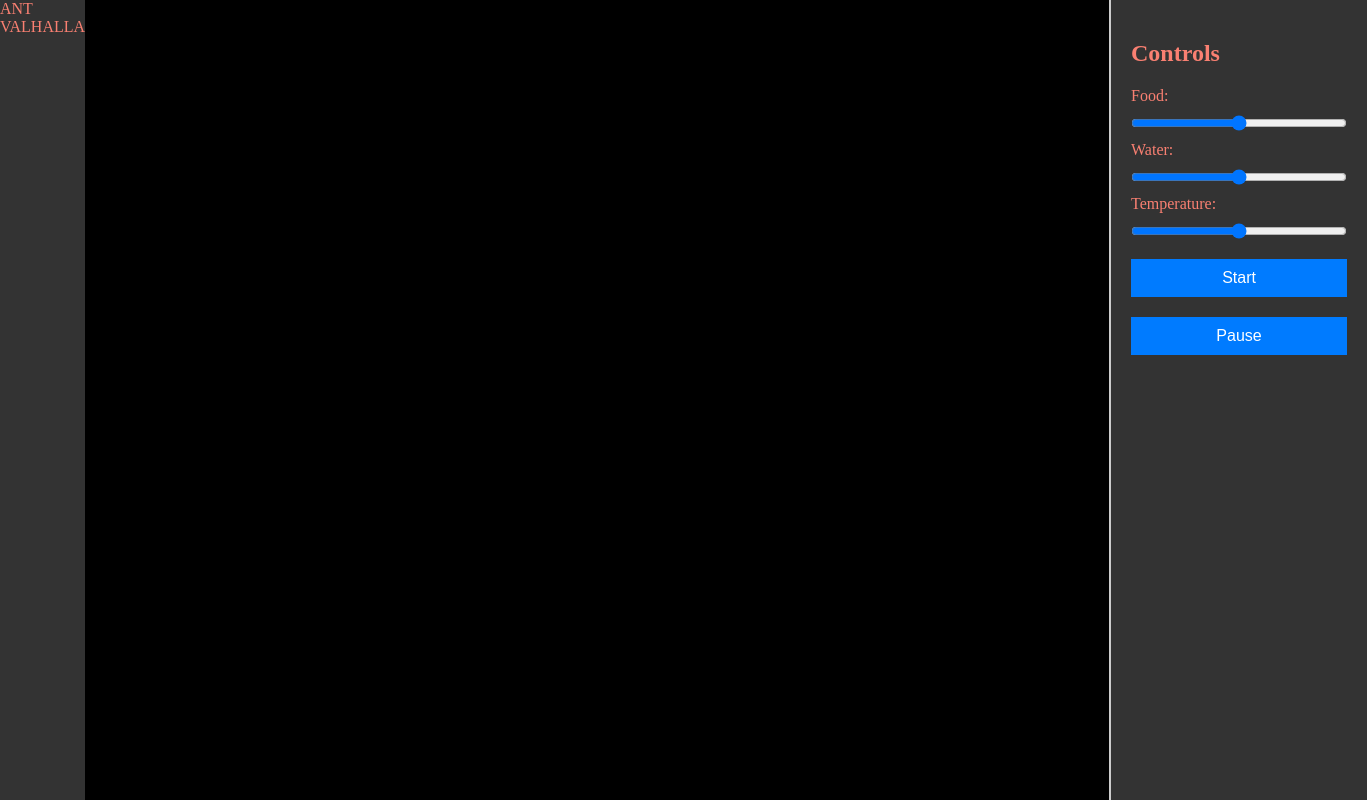
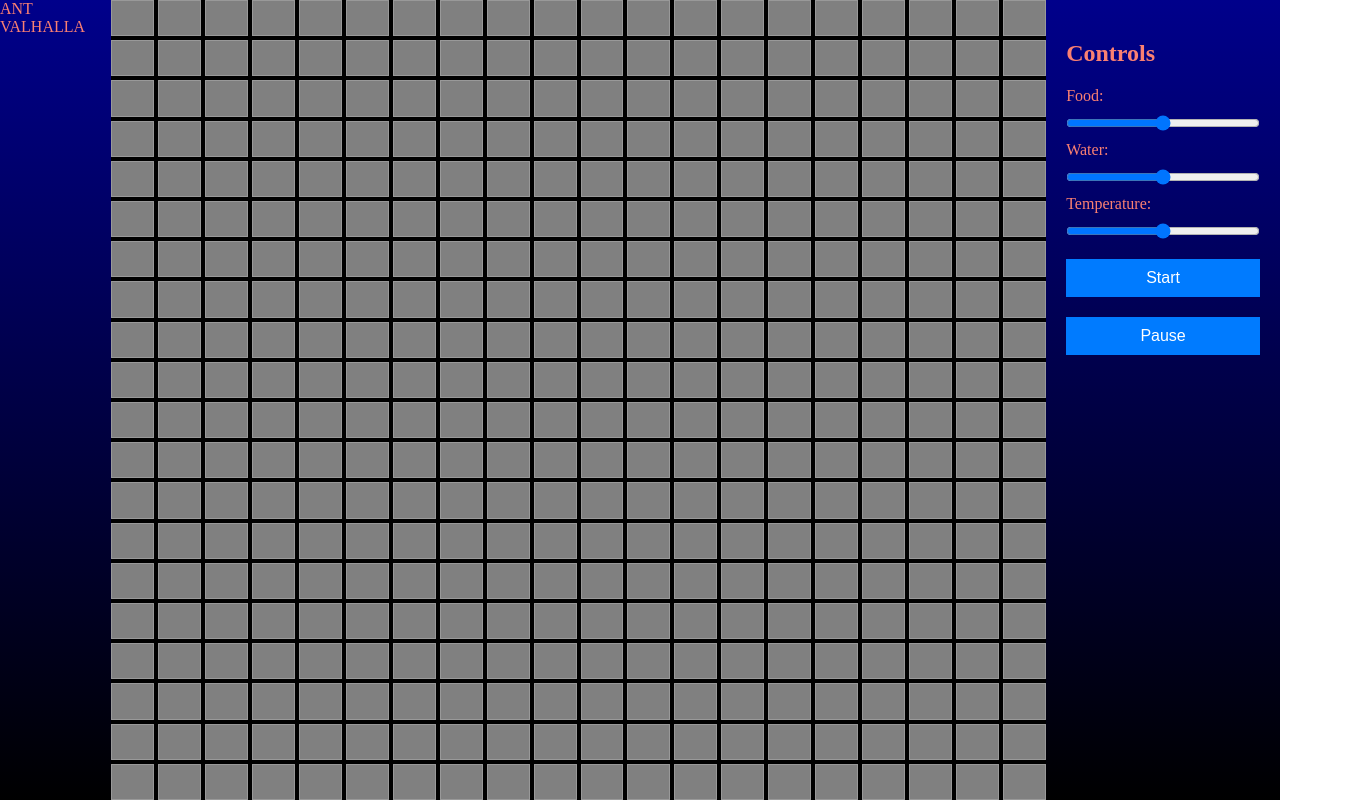
Before and after one commit to jaeDev2023/Ant-Valhalla, a plain HTML site: page index.html in a window 1280 px wide. Shown: the whole page, 1367 px wide, since content can reach past the window. Drawn offline with Linux system fonts and the light colour scheme.

Commit message:
added more presentation and created the cells for the grid

```diff
--- a/index.html
+++ b/index.html
@@ -8,10 +8,11 @@
         <link rel="stylesheet" href="style.css">
     </head>
     <body>
+        <header>
+            ANT VALHALLA
+        </header>
         <div class="container">
-            <header>
-                ANT VALHALLA
-            </header>
+
 
             <!-- Grid section for the ant farm-->
             <section id="grid-container">
@@ -37,5 +38,6 @@
                 <button id="stop-btn" onclick="stopSimulation()">Pause</button>
             </section>
         </div>
+        <script src="script.js"></script>
     </body>
 </html>
--- a/script.js
+++ b/script.js
@@ -1,3 +1,20 @@
 function testFunction() {
     console.log("Button has been clicked, dogg.");
 }
+
+function createGrid(rows, cols) {
+    const container = document.getElementById('grid-container');
+
+    // Clear any existing grid items
+    container.innerHTML = '';
+
+    // Loop to create the grid
+    for (let i = 0; i < rows * cols; i++) {
+        const cell = document.createElement('div');
+        cell.classList.add('grid-item');
+        container.appendChild(cell);
+    }
+}
+
+// Create a 10x10 grid
+createGrid(20, 20);
--- a/style.css
+++ b/style.css
@@ -2,10 +2,11 @@
 body {
     margin: 0;
     padding: 0;
-    height: 100%;
+    height: 100vh;
     display: flex;
     color: salmon;
-    background-color: #333;
+    background: linear-gradient(to bottom, #00008b, #000);
+        /* Dark blue (#00008b) to black (#000) */
 }
 
 /* Container that controls the grid anc control panel. */
@@ -17,13 +18,22 @@ body {
 
 /* Ant Farm grid portion */
 #grid-container {
-    flex: 0 0 80%;
+    display: grid;
+    grid-template-columns: repeat(20, 1fr);
+    grid-template-rows: repeat(20, 1fr);
+    gap: 4px;
+    width: 100%;
+    height: 100%;
     background-color: black;
+}
+
+.grid-item {
+    background-color: grey;
+    border: 1px solid #999;
     display: flex;
     justify-content: center;
     align-items: center;
-    height: 100vh;
-    border-right: 2px solid #ccc;
+    font-size: 12px;
 }
 
 /* control panel styles */
```
